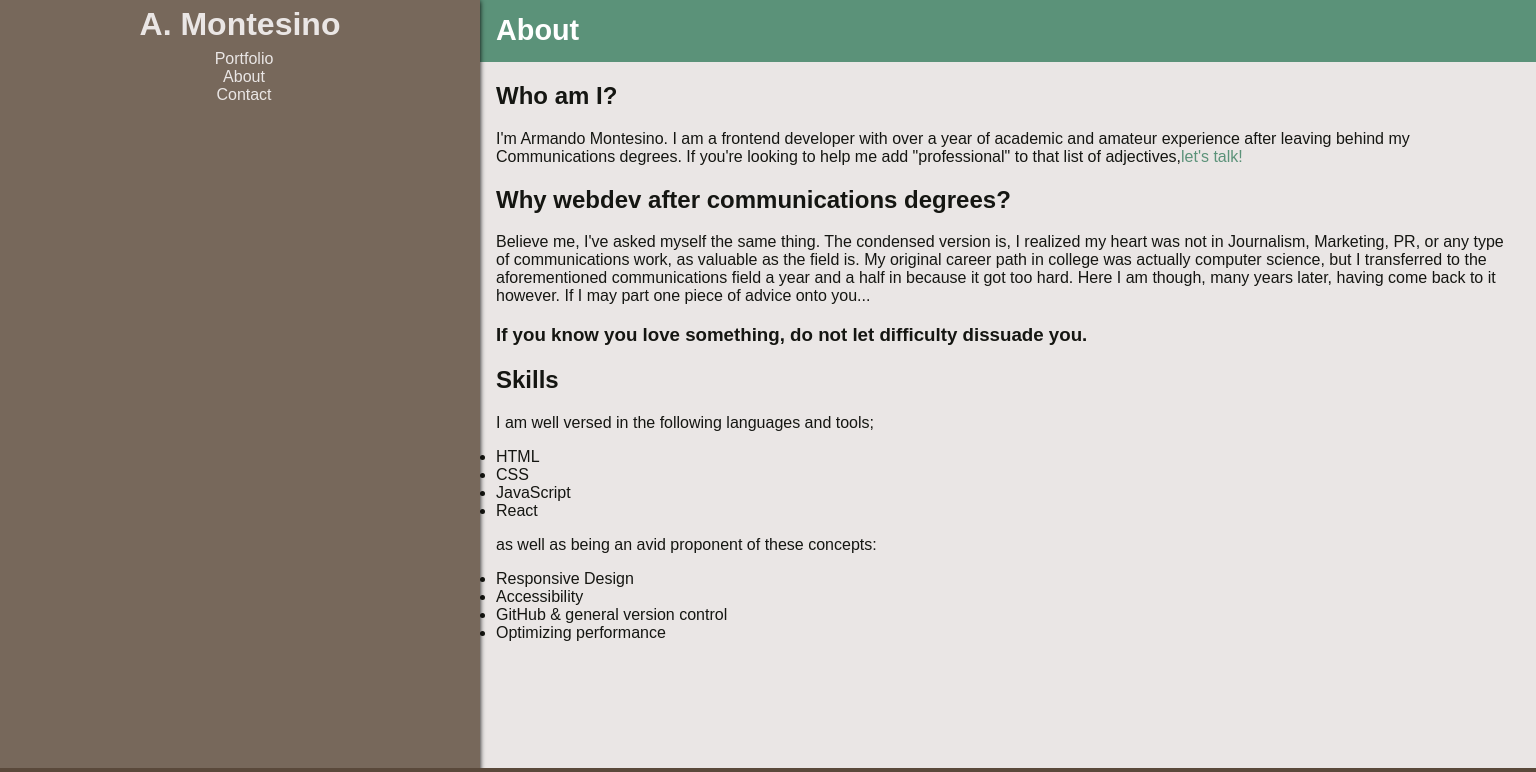
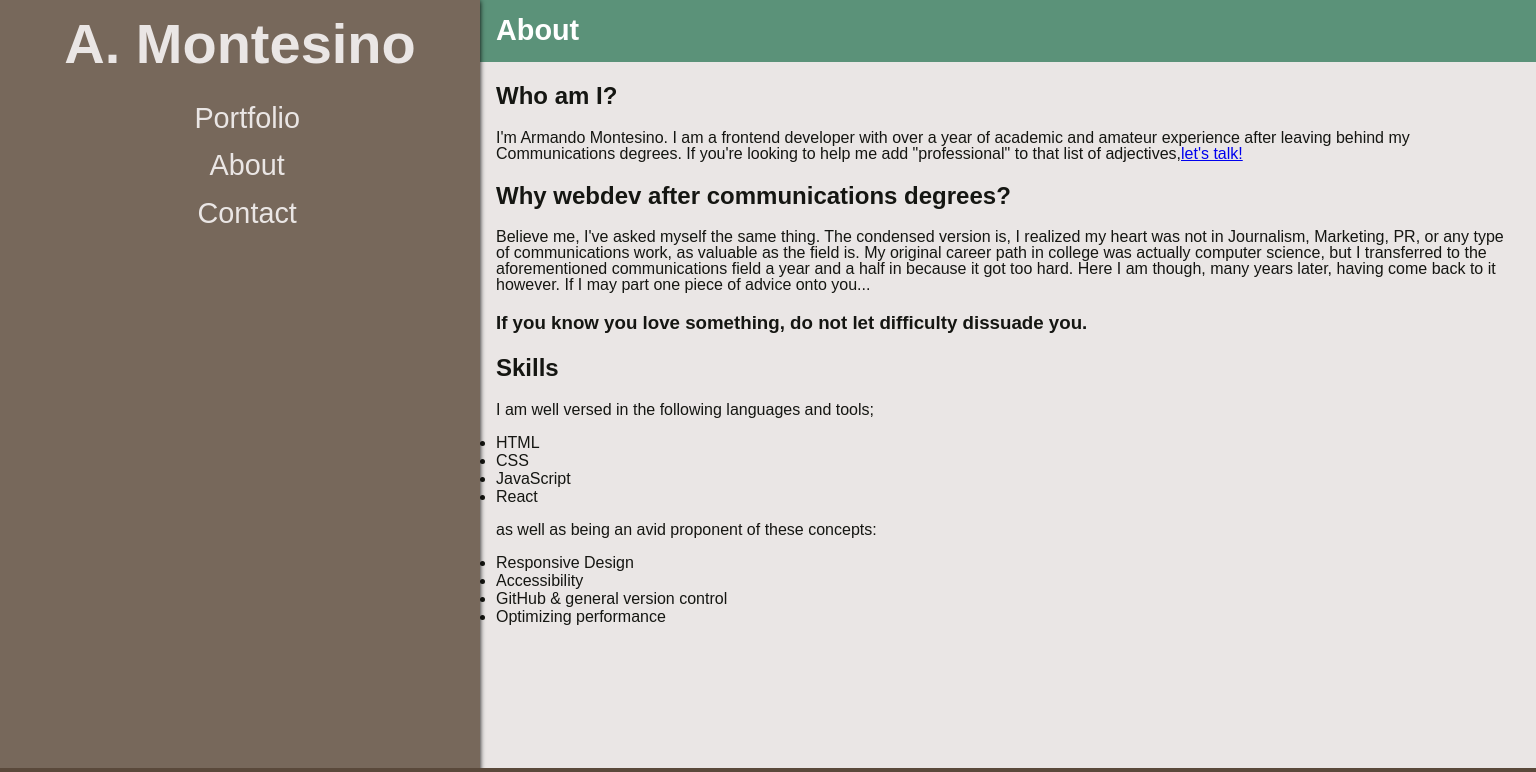
Before and after one commit to amontesino/portfolio, a React (Vite) app: page /about in a window 1536 px wide. Shown: the top 772 px of the page. Built offline with nearby package versions, Linux system fonts and the light colour scheme; a web font is replaced by a local one.

Commit message:
mobile css changes
-changed line height on p for desktop & mobile
-added class to separate paragraph a elements from Link/NavLink hooks

```diff
--- a/package.json
+++ b/package.json
@@ -10,13 +10,15 @@
     "preview": "vite preview"
   },
   "dependencies": {
+    "@react-three/fiber": "^8.16.8",
     "localforage": "^1.10.0",
     "match-sorter": "^6.3.4",
     "react": "^18.2.0",
     "react-dom": "^18.2.0",
     "react-router-dom": "^6.23.0",
     "react-three-fiber": "^6.0.13",
-    "sort-by": "^1.2.0"
+    "sort-by": "^1.2.0",
+    "three": "^0.165.0"
   },
   "devDependencies": {
     "@types/react": "^18.2.66",
--- a/src/index.css
+++ b/src/index.css
@@ -71,19 +71,23 @@ html {
   z-index: 1;
 }
 
-a {
+.body-link {
   color: #5B9279;
   text-shadow: 0;
   text-decoration: none;
 }
 
-a:hover {
-  text-shadow: 0 1px 5px #e9d38c;
+.body-link:hover {
+  text-shadow: 0 1px 5px #8b8b8b;
   transition: text-shadow 1s;
 }
 
 .page-section {
   padding-top: 3.7em;
+}
+
+.page-section p {
+  line-height: 1.7
 }
 
 .page-section > * {
@@ -154,7 +158,12 @@ a:hover {
   }
 
   .header-name {
+    font-size: 3.5em;
     margin: 0.2em auto;
+  }
+  .header-link {
+    font-size: 1.8em;
+    margin-top: 0.5em;
   }
 
   .navlink-container {
@@ -166,6 +175,10 @@ a:hover {
     padding: 0 0 0 30rem;
   }
 
+  .page-section p {
+    line-height: 1
+  }
+
   .page-head {
     margin-top: 0;
   }
--- a/src/pages/Portfolio.jsx
+++ b/src/pages/Portfolio.jsx
@@ -32,7 +32,7 @@ export default function Portfolio() {
                         </Link>
                     })}
                 </div>
-                <p>These were projects that I made during my time in the <a href="https://scrimba.com">Scrimba bootcamp.</a> I highly recommend the service, you don't just get a balanced curriculum of HTML, CSS, JS and React, but you also get access to a wonderful community of fellow students and supportive leadership. The projects listed speak to both my skills as a developer and the quality of the Scrimba course material.</p>
+                <p>These were projects that I made during my time in the <a className="body-link" href="https://scrimba.com">Scrimba bootcamp.</a> I highly recommend the service, you don't just get a balanced curriculum of HTML, CSS, JS and React, but you also get access to a wonderful community of fellow students and supportive leadership. The projects listed speak to both my skills as a developer and the quality of the Scrimba course material.</p>
                 <h2>Smaller components</h2>
                 {/* Add the following:
                     -Password Generator
```
Also changed, not shown: 1 other file (tests, documents, lock files or other folders).
